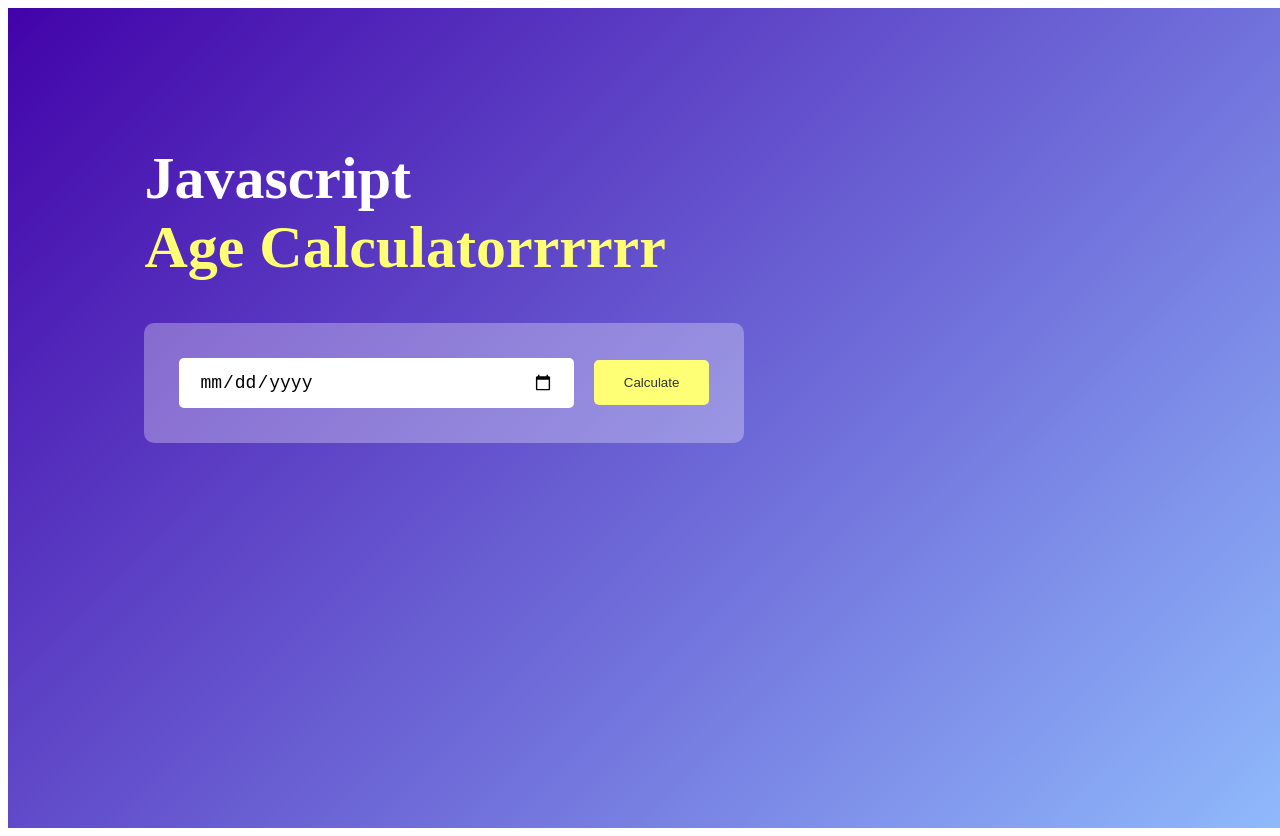
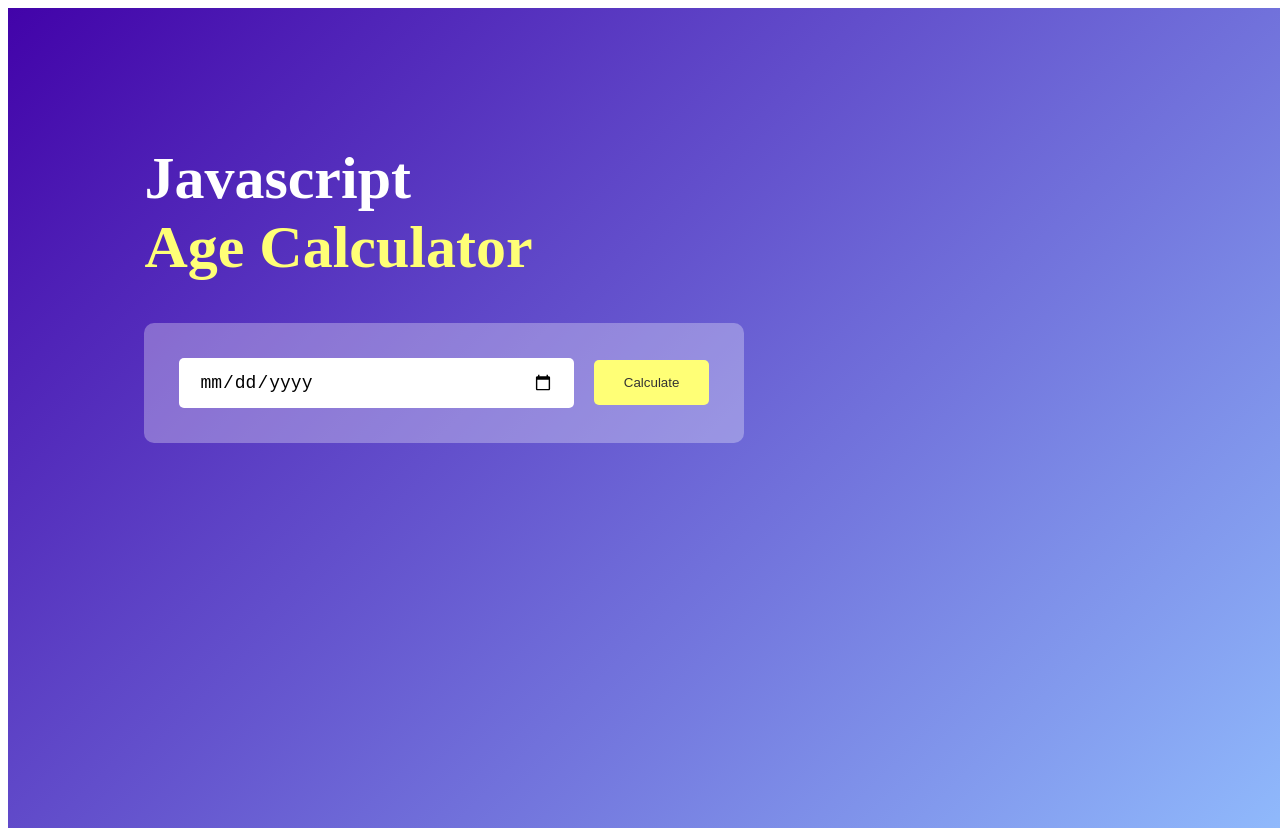
Before and after one commit to ABx112/Javascript-Age-calculator, a plain HTML site: page index.html in a window 1280 px wide. Drawn offline with Linux system fonts and the light colour scheme.

Commit message:
changes reverted

```diff
--- a/index.html
+++ b/index.html
@@ -9,7 +9,7 @@
 <body>
  <div class="container">
   <div class="calculator">
-    <h1>Javascript<br><span>Age Calculatorrrrrr</span></h1>
+    <h1>Javascript<br><span>Age Calculator</span></h1>
     <div class="input-box">
       <input type="date" id="date">
       <button onclick="CalculateAge()">Calculate</button>
```
